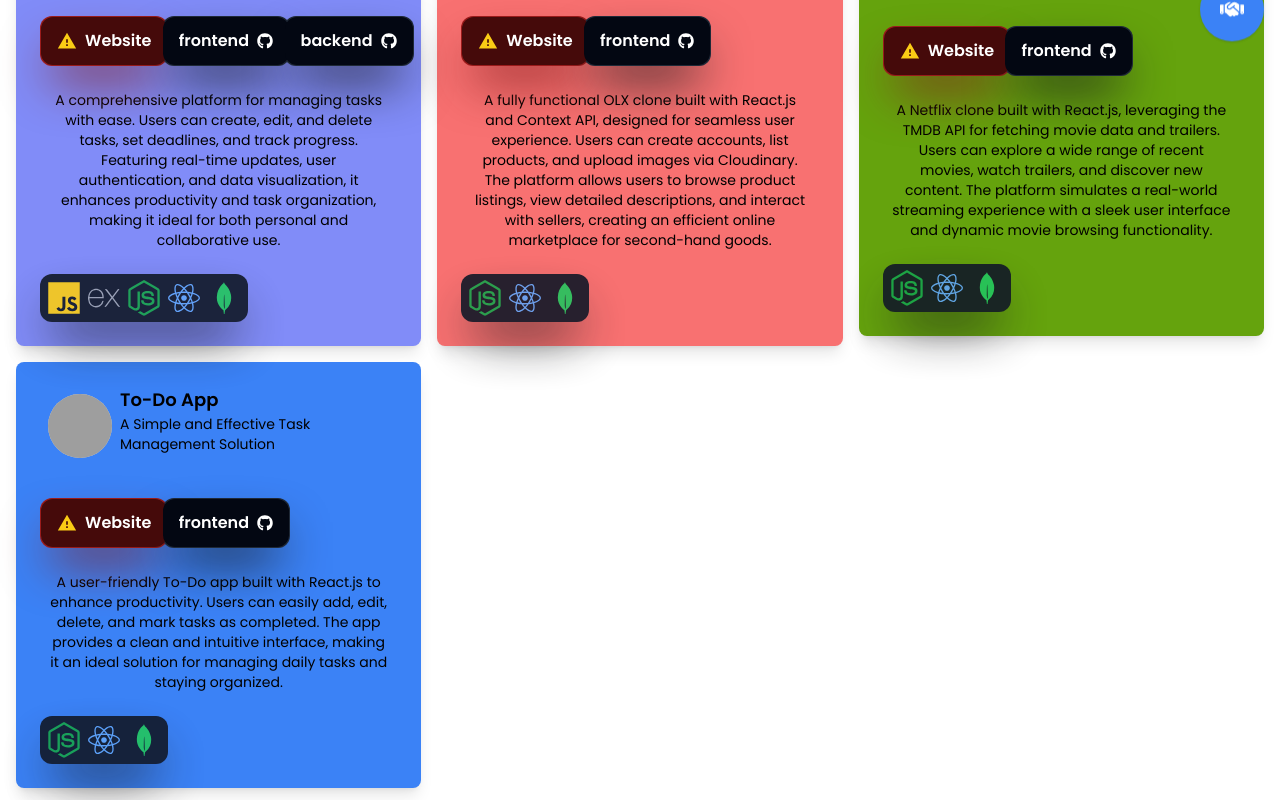
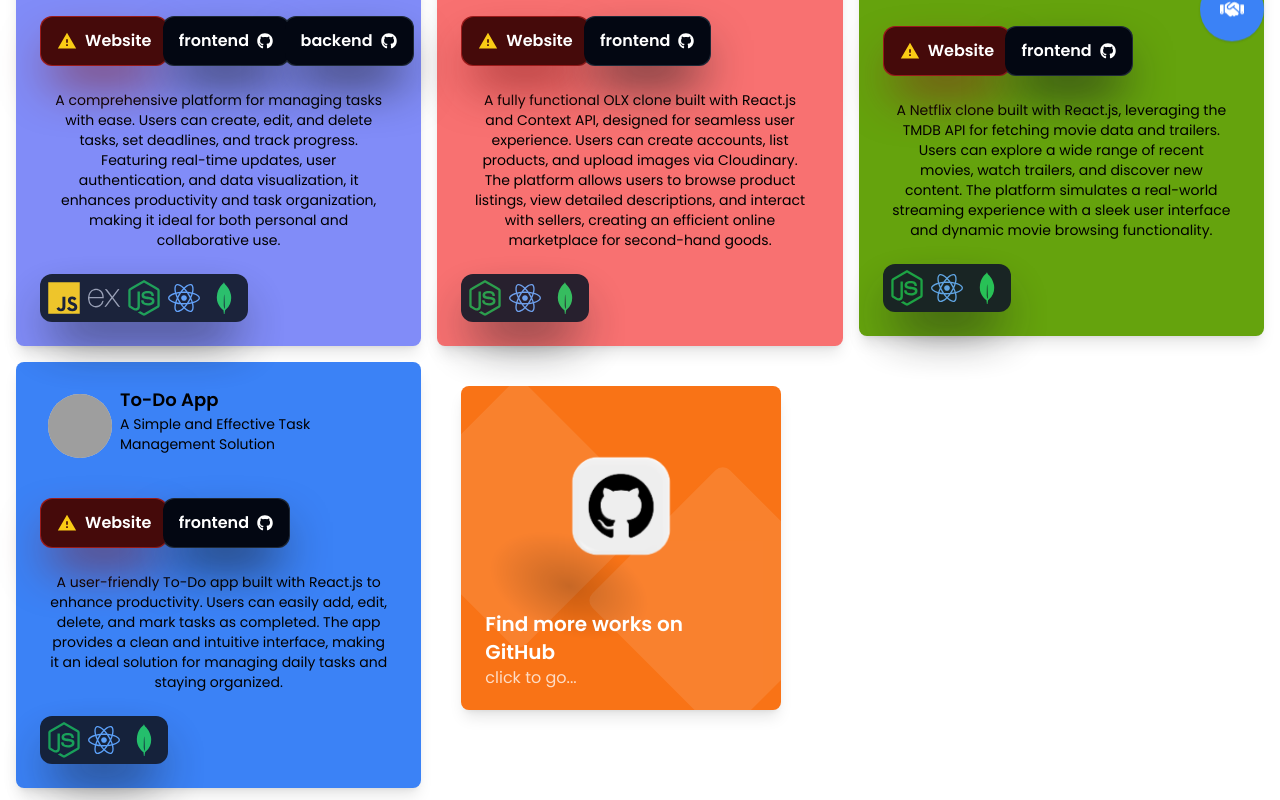
Before and after one commit to gopakumar-k-a/portfolio-next, a Next.js app: page /project in a window 1280 px wide. Shown: the part 730-1530 px from the top of the page. Built offline with nearby package versions, Linux system fonts and the light colour scheme; grey boxes are pictures that could not be loaded; a web font is replaced by a local one.

Commit message:
added navbar page indicators

```diff
--- /dev/null
+++ b/src/components/FindGitHubCard.tsx
@@ -0,0 +1,61 @@
+import React from "react";
+import Image from "next/image";
+const FindGitHubCard = () => {
+  return (
+    <>
+<a href="https://github.com/gopakumar-k-a" target="_blank" rel="noopener noreferrer">
+        <div className="flex-shrink-0 m-6 relative overflow-hidden cursor-pointer bg-orange-500 rounded-lg max-w-xs shadow-lg group">
+          <svg
+            className="absolute bottom-0 left-0 mb-8 scale-150 group-hover:scale-[1.65] transition-transform"
+            viewBox="0 0 375 283"
+            fill="none"
+            style={{ opacity: 0.1 }}
+          >
+            <rect
+              x="159.52"
+              y="175"
+              width="152"
+              height="152"
+              rx="8"
+              transform="rotate(-45 159.52 175)"
+              fill="white"
+            />
+            <rect
+              y="107.48"
+              width="152"
+              height="152"
+              rx="8"
+              transform="rotate(-45 0 107.48)"
+              fill="white"
+            />
+          </svg>
+          <div className="relative pt-10 px-10 flex items-center justify-center group-hover:scale-110 transition-transform">
+            <div
+              className="block absolute w-48 h-48 bottom-0 left-0 -mb-24 ml-3"
+              style={{
+                background: "radial-gradient(black, transparent 60%)",
+                transform: "rotate3d(0, 0, 1, 20deg) scale3d(1, 0.6, 1)",
+                opacity: 0.2,
+              }}
+            />
+            <img
+              className="relative w-40"
+              src="/project-logo/github_logo.png"
+              alt="Project Thumbnail"
+            />
+          </div>
+          <div className="relative text-white px-6 pb-6 mt-6">
+            <div className="flex justify-between">
+              <span className="block font-semibold text-xl">
+                Find more works on GitHub
+              </span>
+            </div>
+            <span className="block opacity-75 -mb-1">click to go...</span>
+          </div>
+        </div>
+      </a>
+    </>
+  );
+};
+
+export default FindGitHubCard;
--- a/src/components/MyProjects.tsx
+++ b/src/components/MyProjects.tsx
@@ -26,6 +26,7 @@ import { SiCplusplus } from "react-icons/si";
 import { RiNextjsLine } from "react-icons/ri";
 import { TbBrandVite } from "react-icons/tb";
 import ProjectCard from "./ProjectCard";
+import FindGitHubCard from "./FindGitHubCard";
 const projectData = [
   {
     headLine: "JersyMan",
@@ -121,7 +122,7 @@ const projectData = [
     liveLink: "",
     githubLink: "",
     frontEndLinkGit: "https://github.com/gopakumar-k-a/OLX-Clone",
-    // backEndLinkGit: "https://github.com/gopakumar-k-a/usedMarketZone-backend",
+    backEndLinkGit: null,
     bgColor: "bg-red-400",
     image: "/project-logo/olx_logo.jpeg",
   },
@@ -139,7 +140,7 @@ const projectData = [
     liveLink: "",
     githubLink: "",
     frontEndLinkGit: "https://github.com/gopakumar-k-a/netflix-mini",
-    // backEndLinkGit: "https://github.com/gopakumar-k-a/usedMarketZone-backend",
+    backEndLinkGit: null,
     bgColor: "bg-lime-600",
     image: "/project-logo/netflix_logo.jpg",
   },
@@ -157,7 +158,7 @@ const projectData = [
     liveLink: "",
     githubLink: "",
     frontEndLinkGit: "https://github.com/gopakumar-k-a/to-do-REACT",
-    // backEndLinkGit: "https://github.com/gopakumar-k-a/usedMarketZone-backend",
+    backEndLinkGit: null,
     bgColor: "bg-blue-500",
     image: "/project-logo/todo_logo.png",
   },
@@ -192,6 +193,7 @@ function MyProjects() {
             />
           </motion.div>
         ))}
+        <FindGitHubCard />
       </div>
     </>
   );
--- a/src/components/NavBar.tsx
+++ b/src/components/NavBar.tsx
@@ -4,11 +4,10 @@ import ThemeSwitch from "./ThemeSwitch";
 import Link from "next/link";
 import { motion } from "framer-motion";
 import { RxCross2 } from "react-icons/rx";
-import Spinner from "./Spinner/Spinner";
+import { usePathname } from "next/navigation";
 const Navbar = () => {
   const [isMobileMenuOpen, setIsMobileMenuOpen] = useState(false);
-  const [loading, setLoading] = useState(true);
-
+  const pathname = usePathname();
   const containerVariantsMobile = {
     hidden: { opacity: 0 },
     visible: {
@@ -50,7 +49,10 @@ const Navbar = () => {
             <ul className="hidden md:flex px-4 mx-auto font-semibold font-heading space-x-12">
               <li>
                 <Link
-                  className="dark:hover:text-gray-300 hover:text-gray-500 font-poppins font-medium"
+                  className={`dark:hover:text-gray-300 hover:text-gray-500 font-poppins font-medium ${
+                    pathname === "/" ? "text-blue-500" : ""
+                  }`}
+                  // className="dark:hover:text-gray-300 hover:text-gray-500 font-poppins font-medium"
                   href="/"
                 >
                   Home
@@ -59,7 +61,10 @@ const Navbar = () => {
 
               <li>
                 <a
-                  className="dark:hover:text-gray-300 hover:text-gray-500 font-poppins font-medium"
+                  className={`dark:hover:text-gray-300 hover:text-gray-500 font-poppins font-medium ${
+                    pathname === "/project" ? "text-blue-500" : ""
+                  }`}
+                  // className="dark:hover:text-gray-300 hover:text-gray-500 font-poppins font-medium"
                   href="/project"
                 >
                   projects
@@ -67,7 +72,10 @@ const Navbar = () => {
               </li>
               <li>
                 <Link
-                  className="dark:hover:text-gray-300 hover:text-gray-500 font-poppins font-medium"
+                  className={`dark:hover:text-gray-300 hover:text-gray-500 font-poppins font-medium ${
+                    pathname === "/about" ? "text-blue-500" : ""
+                  }`}
+                  // className="dark:hover:text-gray-300 hover:text-gray-500 font-poppins font-medium"
                   href="/about"
                 >
                   about me
@@ -75,7 +83,10 @@ const Navbar = () => {
               </li>
               <li>
                 <Link
-                  className="dark:hover:text-gray-300 hover:text-gray-500 font-poppins font-medium"
+                  className={`dark:hover:text-gray-300 hover:text-gray-500 font-poppins font-medium ${
+                    pathname === "/contact" ? "text-blue-500" : ""
+                  }`}
+                  // className="dark:hover:text-gray-300 hover:text-gray-500 font-poppins font-medium"
                   href="/contact"
                 >
                   Contact me
@@ -84,10 +95,7 @@ const Navbar = () => {
             </ul>
             {/* Header Icons */}
             <div className="hidden xl:flex items-center space-x-5">
-              <a
-                className="dark:hover:text-gray-300 hover:text-gray-500"
-                href="#"
-              >
+              <div className="dark:hover:text-gray-300 hover:text-gray-500">
                 {/* <svg
                   xmlns="http://www.w3.org/2000/svg"
                   className="h-6 w-6"
@@ -103,7 +111,7 @@ const Navbar = () => {
                   />
                 </svg> */}
                 <ThemeSwitch />
-              </a>
+              </div>
               {/* <a className="flex items-center hover:text-gray-200" href="#">
                 <svg
                   xmlns="http://www.w3.org/2000/svg"
@@ -182,9 +190,8 @@ const Navbar = () => {
           <div>
             <RxCross2
               onClick={() => setIsMobileMenuOpen(false)}
-              className="absolute top-10 right-10 h-7 w-7  text-gray-300 hover:text-white"
+              className="absolute top-10 right-10 h-7 w-7 text-gray-300 hover:text-white"
             />
-
             <motion.ul
               className="space-y-6 text-center"
               initial="hidden"
@@ -192,30 +199,53 @@ const Navbar = () => {
               variants={containerVariantsMobile}
             >
               <motion.li variants={itemVariantsMobile}>
-                <Link href="/" className="text-2xl hover:text-gray-400">
+                <Link
+                  href="/"
+                  className={`text-2xl hover:text-gray-400 ${
+                    pathname === "/" ? "text-blue-400" : ""
+                  }`}
+                  onClick={() => setIsMobileMenuOpen(false)}
+                >
                   Home
                 </Link>
               </motion.li>
               <motion.li variants={itemVariantsMobile}>
-                <Link href="/project" className="text-2xl hover:text-gray-400">
+                <Link
+                  href="/project"
+                  className={`text-2xl hover:text-gray-400 ${
+                    pathname === "/project" ? "text-blue-400" : ""
+                  }`}
+                  onClick={() => setIsMobileMenuOpen(false)}
+                >
                   Projects
                 </Link>
               </motion.li>
               <motion.li variants={itemVariantsMobile}>
-                <a href="/about" className="text-2xl hover:text-gray-400">
-                  about me
-                </a>
+                <Link
+                  href="/about"
+                  className={`text-2xl hover:text-gray-400 ${
+                    pathname === "/about" ? "text-blue-400" : ""
+                  }`}
+                  onClick={() => setIsMobileMenuOpen(false)}
+                >
+                  About Me
+                </Link>
               </motion.li>
               <motion.li variants={itemVariantsMobile}>
-                <a href="/contact" className="text-2xl hover:text-gray-400">
-                  contact me
-                </a>
+                <Link
+                  href="/contact"
+                  className={`text-2xl hover:text-gray-400 ${
+                    pathname === "/contact" ? "text-blue-400" : ""
+                  }`}
+                  onClick={() => setIsMobileMenuOpen(false)}
+                >
+                  Contact Me
+                </Link>
               </motion.li>
             </motion.ul>
           </div>
         </div>
       )}
-
     </>
   );
 };
--- a/src/components/ProjectCard.tsx
+++ b/src/components/ProjectCard.tsx
@@ -5,7 +5,6 @@ import { FaExternalLinkAlt } from "react-icons/fa";
 import { FaGithub } from "react-icons/fa";
 import WebSiteNotAvailable from "./buttons/WebNotAvailable";
 import Image from "next/image";
-import { motion } from "framer-motion";
 
 function ProjectCard({
   headLine,
@@ -40,8 +39,10 @@ function ProjectCard({
       <div
         className={`${bgColor}  justify-between h-full shadow-lg rounded-lg p-6 max-w-full max-h-max text-center flex flex-col hover:scale-105 transition-transform duration-300 ease-in-out`}
       >
+
         {/* Profile image and headline */}
         <div className="flex w-full">
+
           <div className="p-2">
             <div className="w-16 h-16 bg-gray-300 rounded-full mx-auto mb-4 relative">
               <Image
```
Also changed, not shown: public/project-logo/github_logo.png (added).
